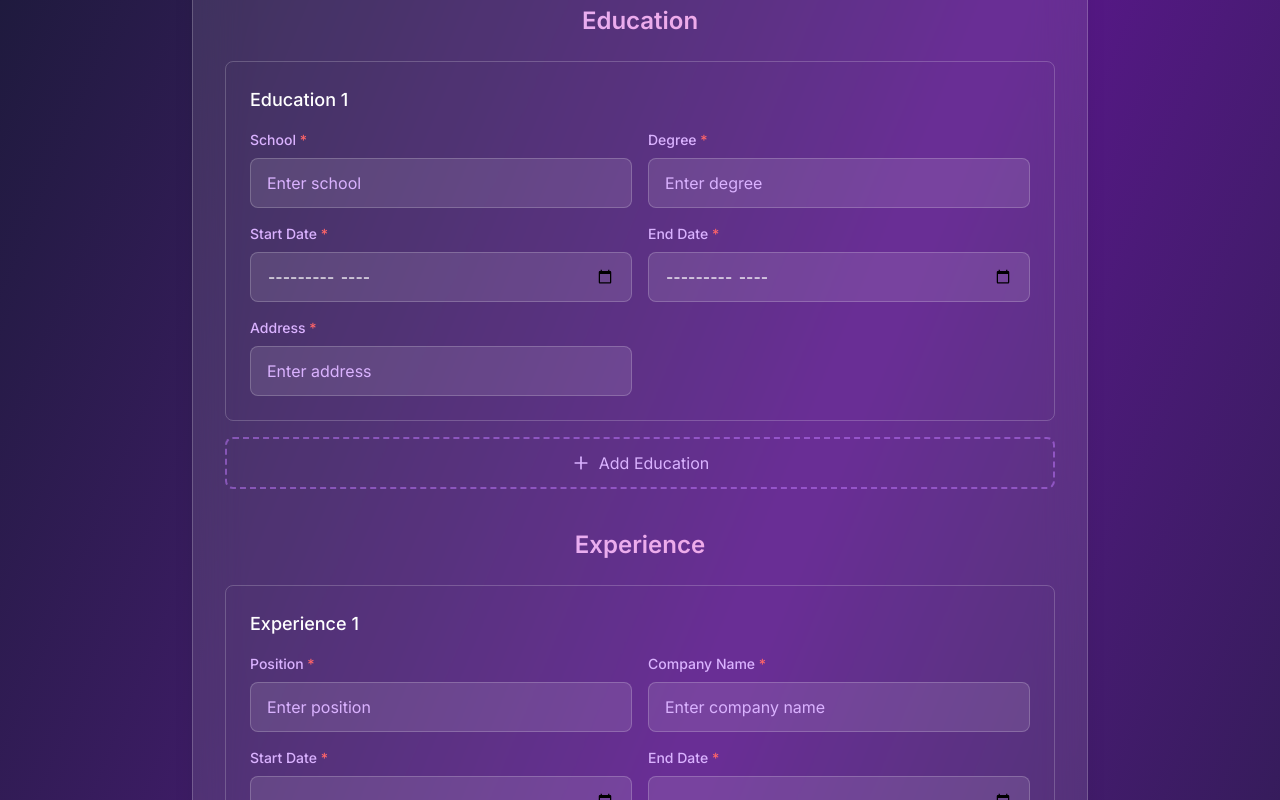
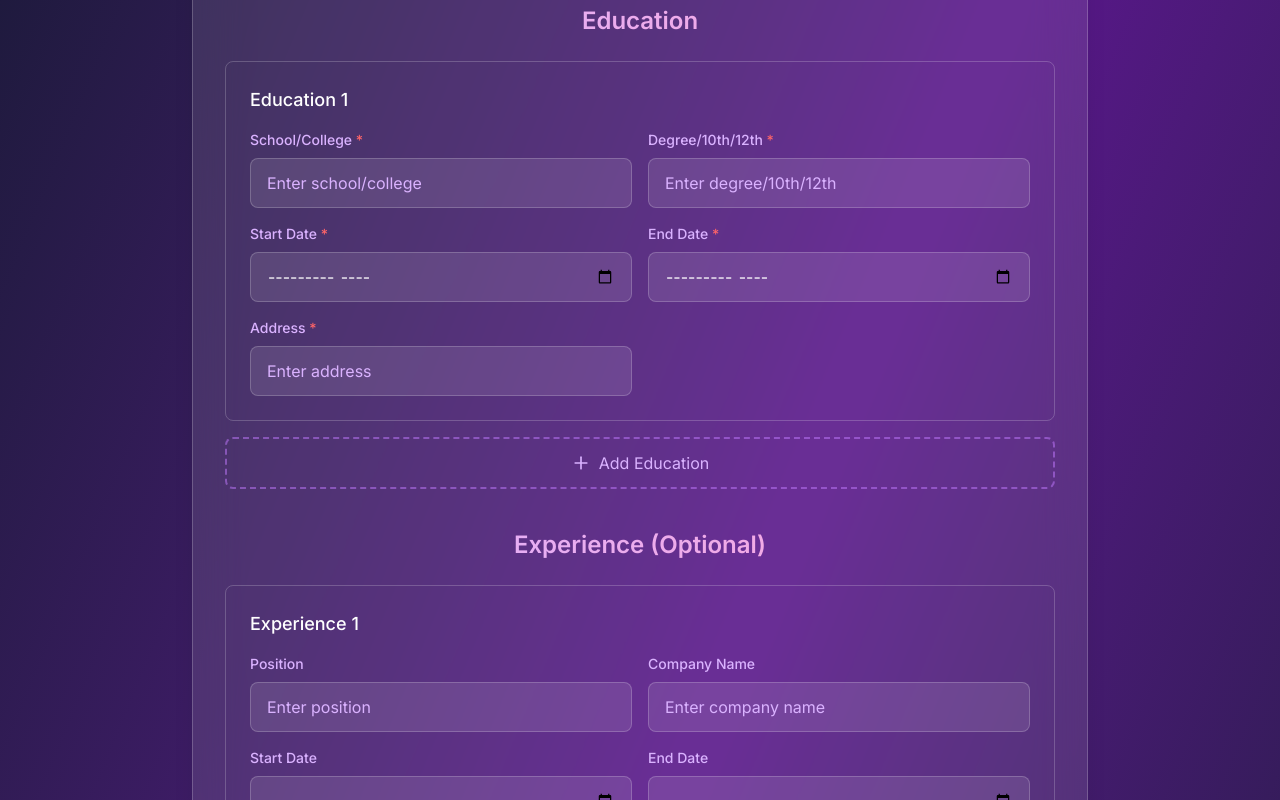
Before and after one commit to krisn2/rust-cohort, a React (Vite) app in the folder resume_craft/resume-frontend/: page /build in a window 1280 px wide. Shown: the part 660-1460 px from the top of the page. Built offline with nearby package versions, Linux system fonts and the light colour scheme.

Commit message:
impl auth using jwt

```diff
--- a/resume_craft/resume-frontend/src/components/Login.jsx
+++ b/resume_craft/resume-frontend/src/components/Login.jsx
@@ -16,7 +16,7 @@ const Login = () => {
         email,
         password,
       });
-
+      console.log(data.token);
       localStorage.setItem("auth_token", data.token);
       alert("✅ Logged in successfully!");
       navigate("/build");
--- a/resume_craft/resume-frontend/src/components/ResumeForm.jsx
+++ b/resume_craft/resume-frontend/src/components/ResumeForm.jsx
@@ -1,10 +1,10 @@
-import { useState, useEffect } from "react";
+import { useState } from "react";
 import { Plus, Trash2, Save, AlertCircle } from "lucide-react";
 import axios from "axios";
 
 const ResumeForm = () => {
   // State for authentication token, loaded from localStorage (commented out for simplicity as per HTML form)
-  // const [token, setToken] = useState(localStorage.getItem("auth_token") || "");
+  const token = localStorage.getItem("auth_token") || "";
 
   const [data, setData] = useState({
     personal: {
@@ -68,21 +68,6 @@ const ResumeForm = () => {
 
   const [isSubmitting, setIsSubmitting] = useState(false);
   const [submitStatus, setSubmitStatus] = useState(null);
-
-  // Effect to keep token state in sync with localStorage.
-  // This is important if the token might be set by another part of the application.
-  // useEffect(() => {
-  //   const handleStorageChange = () => {
-  //     setToken(localStorage.getItem("auth_token") || "");
-  //   };
-
-  //   window.addEventListener("storage", handleStorageChange);
-  //   handleStorageChange(); // Also check on mount
-
-  //   return () => {
-  //     window.removeEventListener("storage", handleStorageChange);
-  //   };
-  // }, []);
 
   // Personal Information Updates
   const updatePersonal = (field, value) => {
@@ -253,11 +238,11 @@ const ResumeForm = () => {
     }));
   };
 
-
   const addProject = () => {
     setData((prev) => ({
       ...prev,
-      projects: { // Use 'projects' here
+      projects: {
+        // Use 'projects' here
         projects: [
           ...prev.projects.projects, // Use 'projects' here
           {
@@ -275,10 +260,12 @@ const ResumeForm = () => {
   };
 
   const removeProject = (index) => {
-    if (data.projects.projects.length > 1) { // Use 'projects' here
+    if (data.projects.projects.length > 1) {
+      // Use 'projects' here
       setData((prev) => ({
         ...prev,
-        projects: { // Use 'projects' here
+        projects: {
+          // Use 'projects' here
           projects: prev.projects.projects.filter((_, i) => i !== index), // Use 'projects' here
         },
       }));
@@ -360,9 +347,9 @@ const ResumeForm = () => {
       return "Please fill in required personal information (Name, Email, Phone)";
     }
     // Check if token exists before submission (if token is enabled)
-    // if (!token) {
-    //   return "An authentication token is required to submit your resume. Please ensure you are logged in.";
-    // }
+    if (!token) {
+      return "An authentication token is required to submit your resume. Please ensure you are logged in.";
+    }
     return null;
   };
 
@@ -394,7 +381,7 @@ const ResumeForm = () => {
 
     const validationError = validateForm();
     if (validationError) {
-      setSubmitStatus({ type: 'error', message: validationError });
+      setSubmitStatus({ type: "error", message: validationError });
       return;
     }
 
@@ -409,56 +396,63 @@ const ResumeForm = () => {
         `${import.meta.env.VITE_API}/resume`,
         payload,
         {
-          responseType: 'blob',
+          responseType: "blob",
           headers: {
-            'Content-Type': 'application/json',
-            // Authorization: `Bearer ${token}`, // Uncomment if token needed
+            "Content-Type": "application/json",
+            Authorization: `Bearer ${token}`, // Uncomment if token needed
           },
         }
       );
 
       const url = window.URL.createObjectURL(new Blob([res.data]));
-      const link = document.createElement('a');
+      const link = document.createElement("a");
       link.href = url;
-      link.setAttribute('download', 'resume.pdf');
+      link.setAttribute("download", "resume.pdf");
       document.body.appendChild(link);
       link.click();
       link.remove();
 
       setSubmitStatus({
-        type: 'success',
-        message: '🎉 Resume downloaded successfully!',
+        type: "success",
+        message: "🎉 Resume downloaded successfully!",
       });
     } catch (err) {
       console.error("❌ Error submitting resume:", err);
       let errorMessage = `❌ Failed to download resume PDF. ${err.message}`;
       if (err.response && err.response.data) {
         try {
-
-          const errorBlob = new Blob([err.response.data], { type: 'application/json' });
+          const errorBlob = new Blob([err.response.data], {
+            type: "application/json",
+          });
           const reader = new FileReader();
-          reader.onload = function() {
+          reader.onload = function () {
             try {
               const errorJson = JSON.parse(reader.result);
-              errorMessage = `❌ Failed to download resume PDF. ${errorJson.message || JSON.stringify(errorJson)}`;
-              setSubmitStatus({ type: 'error', message: errorMessage });
+              errorMessage = `❌ Failed to download resume PDF. ${
+                errorJson.message || JSON.stringify(errorJson)
+              }`;
+              setSubmitStatus({ type: "error", message: errorMessage });
             } catch (parseError) {
-
-              setSubmitStatus({ type: 'error', message: `❌ Failed to download resume PDF. Server responded with status: ${err.response.status}` });
+              setSubmitStatus({
+                type: "error",
+                message: `❌ Failed to download resume PDF. Server responded with status: ${err.response.status}`,
+              });
             }
           };
           reader.readAsText(errorBlob);
         } catch (readError) {
-            setSubmitStatus({ type: 'error', message: `❌ Failed to download resume PDF. Server responded with status: ${err.response.status}` });
+          setSubmitStatus({
+            type: "error",
+            message: `❌ Failed to download resume PDF. Server responded with status: ${err.response.status}`,
+          });
         }
       } else {
-        setSubmitStatus({ type: 'error', message: errorMessage });
+        setSubmitStatus({ type: "error", message: errorMessage });
       }
     } finally {
       setIsSubmitting(false);
     }
   };
-
 
   return (
     <div className="min-h-screen py-16 pt-28 px-4 sm:px-10 bg-gradient-to-br from-slate-900 via-purple-900 to-slate-900 text-white">
@@ -490,7 +484,15 @@ const ResumeForm = () => {
                   label={formatLabel(key)}
                   value={data.personal[key]}
                   onChange={(e) => updatePersonal(key, e.target.value)}
-                  type={key.includes("url") ? "url" : key.includes("email") ? "email" : key.includes("number") ? "tel" : "text"}
+                  type={
+                    key.includes("url")
+                      ? "url"
+                      : key.includes("email")
+                      ? "email"
+                      : key.includes("number")
+                      ? "tel"
+                      : "text"
+                  }
                   required={["fullname", "email", "number"].includes(key)}
                 />
               ))}
@@ -517,26 +519,55 @@ const ResumeForm = () => {
                   )}
                 </div>
                 <div className="grid grid-cols-1 md:grid-cols-2 gap-4">
-                  {Object.keys(edu).map((key) => (
-                    <Input
-                      key={key}
-                      label={formatLabel(key)}
-                      value={edu[key]}
-                      onChange={(e) =>
-                        updateEducation(index, key, e.target.value)
-                      }
-                      type={key.includes("date") ? "month" : "text"}
-                      required={true}
-                    />
-                  ))}
+                  <Input
+                    label="School/College"
+                    value={edu.school}
+                    onChange={(e) => updateEducation(index, "school", e.target.value)}
+                    type="text"
+                    required={true}
+                  />
+                  <Input
+                    label="Degree/10th/12th"
+                    value={edu.degree}
+                    onChange={(e) => updateEducation(index, "degree", e.target.value)}
+                    type="text"
+                    required={true}
+                  />
+                  <Input
+                    label="Start Date"
+                    value={edu.start_date}
+                    onChange={(e) =>
+                      updateEducation(index, "start_date", e.target.value)
+                    }
+                    type="month"
+                    required={true}
+                  />
+                  <Input
+                    label="End Date"
+                    value={edu.end_date}
+                    onChange={(e) =>
+                      updateEducation(index, "end_date", e.target.value)
+                    }
+                    type="month"
+                    required={true}
+                  />
+                  <Input
+                    label="Address"
+                    value={edu.address}
+                    onChange={(e) =>
+                      updateEducation(index, "address", e.target.value)
+                    }
+                    type="text"
+                    required={true}
+                  />
                 </div>
               </div>
             ))}
             <AddButton onClick={addEducation} text="Add Education" />
           </Section>
 
-          {/* Experience */}
-          <Section title="Experience">
+          {/* Experience - Now Optional */}
+          <Section title="Experience (Optional)">
             {data.experience.experiences.map((exp, index) => (
               <div
                 key={index}
@@ -560,36 +591,40 @@ const ResumeForm = () => {
                   <Input
                     label="Position"
                     value={exp.position}
-                    onChange={(e) => updateExperience(index, "position", e.target.value)}
-                    required={true}
+                    onChange={(e) =>
+                      updateExperience(index, "position", e.target.value)
+                    }
                   />
                   <Input
                     label="Company Name"
                     value={exp.company_name}
-                    onChange={(e) => updateExperience(index, "company_name", e.target.value)}
-                    required={true}
+                    onChange={(e) =>
+                      updateExperience(index, "company_name", e.target.value)
+                    }
                   />
                   <Input
                     label="Start Date"
                     value={exp.start_date}
-                    onChange={(e) => updateExperience(index, "start_date", e.target.value)}
+                    onChange={(e) =>
+                      updateExperience(index, "start_date", e.target.value)
+                    }
                     type="month"
-                    required={true}
                   />
                   <Input
                     label="End Date"
                     value={exp.end_date}
-                    onChange={(e) => updateExperience(index, "end_date", e.target.value)}
+                    onChange={(e) =>
+                      updateExperience(index, "end_date", e.target.value)
+                    }
                     type="month"
-                    required={true}
                   />
                   <Input
                     label="Address"
                     value={exp.address}
-                    onChange={(e) => updateExperience(index, "address", e.target.value)}
-                    required={true}
+                    onChange={(e) =>
+                      updateExperience(index, "address", e.target.value)
+                    }
                   />
-
                   {/* Dynamic Job Description Lines */}
                   <div className="md:col-span-2">
                     <label className="block text-sm font-medium text-purple-300 mb-2">
@@ -601,11 +636,17 @@ const ResumeForm = () => {
                           type="text"
                           placeholder="Description line"
                           value={line || ""}
-                          onChange={(e) => updateJobDescriptionLine(index, lineIdx, e.target.value)}
+                          onChange={(e) =>
+                            updateJobDescriptionLine(index, lineIdx, e.target.value)
+                          }
                           className="flex-1 px-4 py-3 rounded-lg bg-white/10 border border-white/20 text-white placeholder-purple-300 focus:outline-none focus:ring-2 focus:ring-purple-400"
                         />
                         {exp.job_des.lines.length > 1 && (
-                          <button type="button" onClick={() => removeJobDescriptionLine(index, lineIdx)} className="text-red-400 hover:text-red-300 p-1">
+                          <button
+                            type="button"
+                            onClick={() => removeJobDescriptionLine(index, lineIdx)}
+                            className="text-red-400 hover:text-red-300 p-1"
+                          >
                             <Trash2 className="w-4 h-4" />
                           </button>
                         )}
@@ -681,7 +722,11 @@ const ResumeForm = () => {
                           className="flex-1 px-4 py-3 rounded-lg bg-white/10 border border-white/20 text-white placeholder-purple-300 focus:outline-none focus:ring-2 focus:ring-purple-400"
                         />
                         {proj.project_des.lines.length > 1 && (
-                          <button type="button" onClick={() => removeProjectDescriptionLine(index, lineIdx)} className="text-red-400 hover:text-red-300 p-1">
+                          <button
+                            type="button"
+                            onClick={() => removeProjectDescriptionLine(index, lineIdx)}
+                            className="text-red-400 hover:text-red-300 p-1"
+                          >
                             <Trash2 className="w-4 h-4" />
                           </button>
                         )}
@@ -737,11 +782,17 @@ const ResumeForm = () => {
                           type="text"
                           placeholder="Skill"
                           value={item || ""}
-                          onChange={(e) => updateSkillItem(index, itemIdx, e.target.value)}
+                          onChange={(e) =>
+                            updateSkillItem(index, itemIdx, e.target.value)
+                          }
                           className="flex-1 px-4 py-3 rounded-lg bg-white/10 border border-white/20 text-white placeholder-purple-300 focus:outline-none focus:ring-2 focus:ring-purple-400"
                         />
                         {category.items.length > 1 && (
-                          <button type="button" onClick={() => removeSkillItem(index, itemIdx)} className="text-red-400 hover:text-red-300 p-1">
+                          <button
+                            type="button"
+                            onClick={() => removeSkillItem(index, itemIdx)}
+                            className="text-red-400 hover:text-red-300 p-1"
+                          >
                             <Trash2 className="w-4 h-4" />
                           </button>
                         )}
@@ -758,7 +809,7 @@ const ResumeForm = () => {
           <div className="text-center pt-6">
             <button
               type="submit"
-              // disabled={isSubmitting || !token} // Disable if not logged in (re-enable if token is used)
+              disabled={isSubmitting}
               className={`inline-flex items-center gap-2 px-8 py-3 rounded-xl shadow-lg transition-all duration-300 font-semibold ${
                 isSubmitting
                   ? "bg-gray-500 cursor-not-allowed"
```
Also changed, not shown: 2 other files (tests, documents, lock files or other folders).
